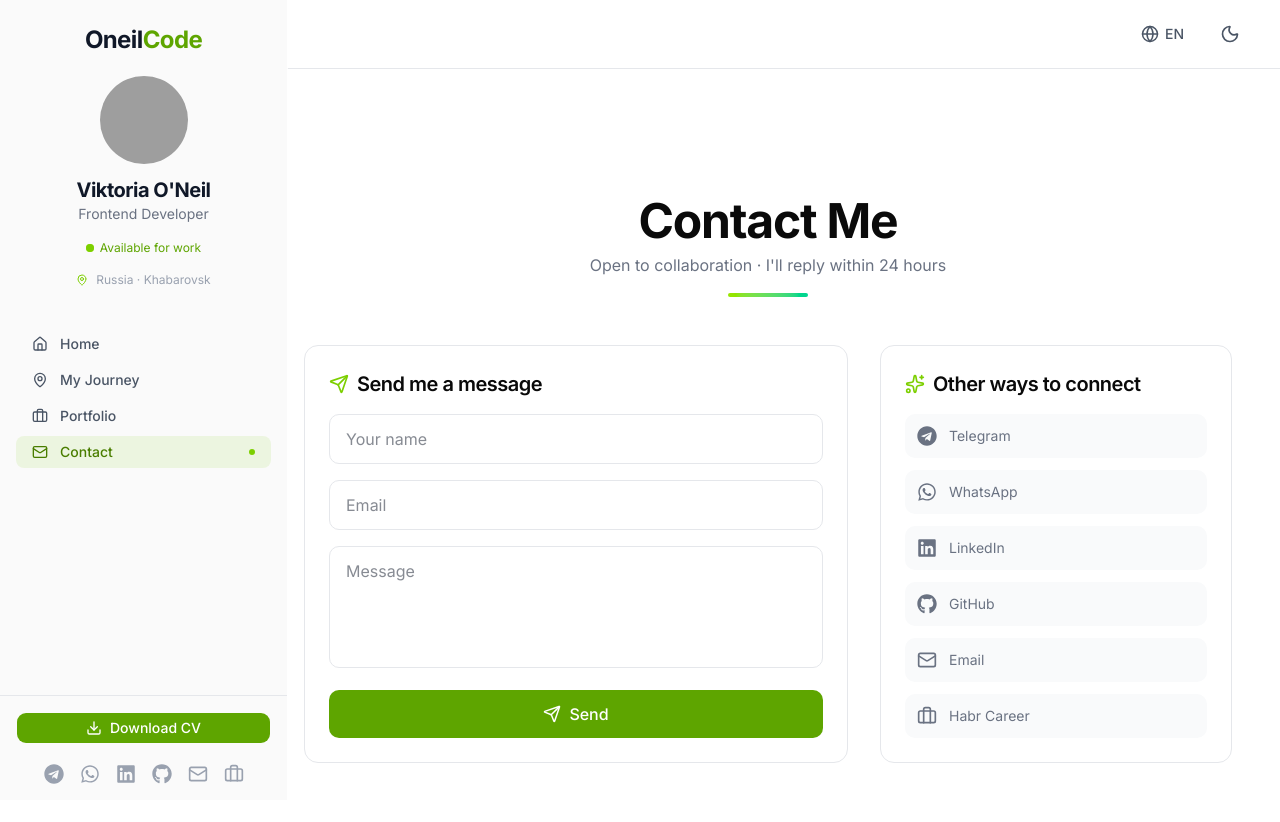
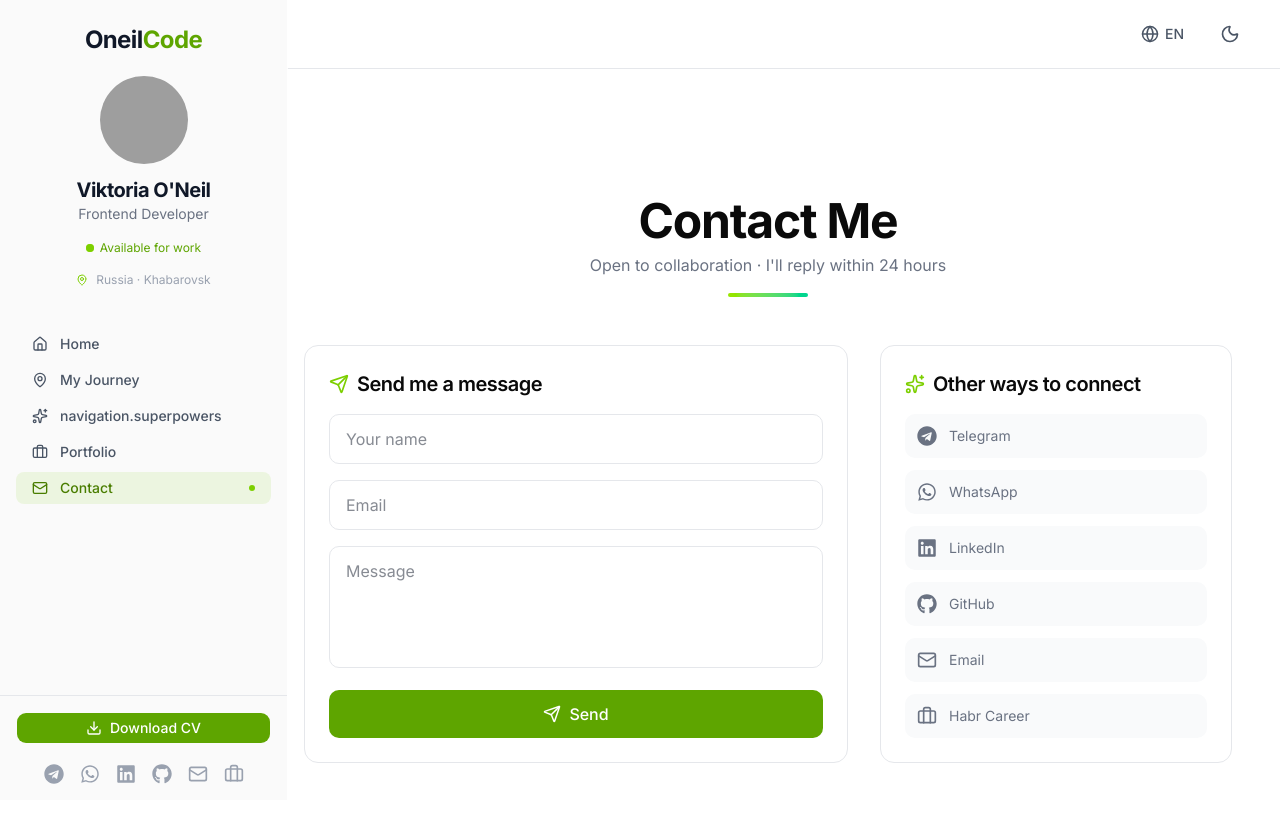
Before and after one commit to oneilcode/oneilcode-dev, a Next.js app: page /en/contact in a window 1280 px wide. Shown: the top 822 px of the page. Built offline with nearby package versions, Linux system fonts and the light colour scheme; grey boxes are pictures that could not be loaded.

Commit message:
feat: add Superpowers to navigation

```diff
--- a/app/components/features/SidebarNavigation.tsx
+++ b/app/components/features/SidebarNavigation.tsx
@@ -4,7 +4,7 @@ import Link from 'next/link';
 import { cn } from '@/lib/utils';
 import { usePathname } from 'next/navigation';
 import { useTranslations } from 'next-intl';
-import { MapPin, Mail, Home, Briefcase } from 'lucide-react';
+import { MapPin, Mail, Home, Sparkles, Briefcase } from 'lucide-react';
 import {
   SidebarContent,
   SidebarMenu,
@@ -18,6 +18,7 @@ const useNavigation = () => {
   return [
     { name: t('home'), href: '/', icon: Home },
     { name: t('journey'), href: '/journey', icon: MapPin },
+    { name: t('superpowers'), href: '/superpowers', icon: Sparkles },
     { name: t('portfolio'), href: '/portfolio', icon: Briefcase },
     { name: t('contact'), href: '/contact', icon: Mail },
   ];
--- a/constants/index.ts
+++ b/constants/index.ts
@@ -17,8 +17,6 @@ export const TECHNOLOGIES = [
   'Vite',
   'Webpack',
   'Git',
-  'REST',
-  'Linux',
   'Jest',
   'Cypress',
   'Zod',
```
